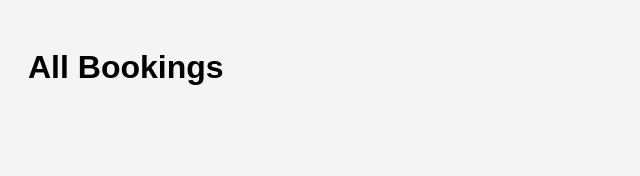
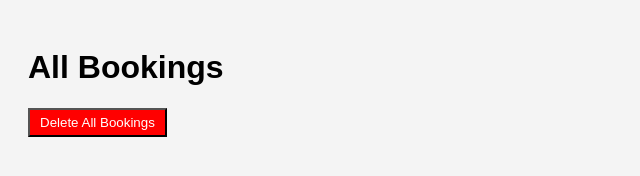
Before and after one commit to MANISHBRO500/The-palate, a website: page frontend/admin/index.html in a window 1280 px wide. Shown: the whole page, without its empty margins (0-640 px from the left). Drawn offline with Linux system fonts and the light colour scheme; no server answers.

Commit message:
Update index.html

```diff
--- a/frontend/admin/index.html
+++ b/frontend/admin/index.html
@@ -5,8 +5,10 @@
   <link rel="stylesheet" href="style.css" />
 </head>
 <body>
-  <h1>All Bookings</h1>
-  <div id="bookings"></div>
+ <h1>All Bookings</h1>
+<button onclick="deleteAllBookings()" style="margin-bottom: 20px; background:red; color:white;">Delete All Bookings</button>
+<div id="bookings"></div>
+
   <script src="script.js"></script>
 </body>
 </html>
```
